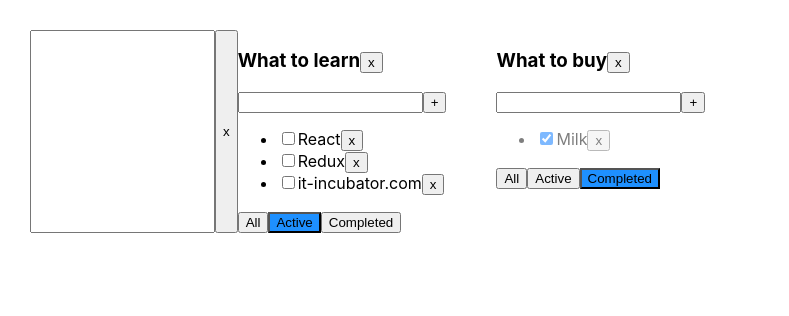
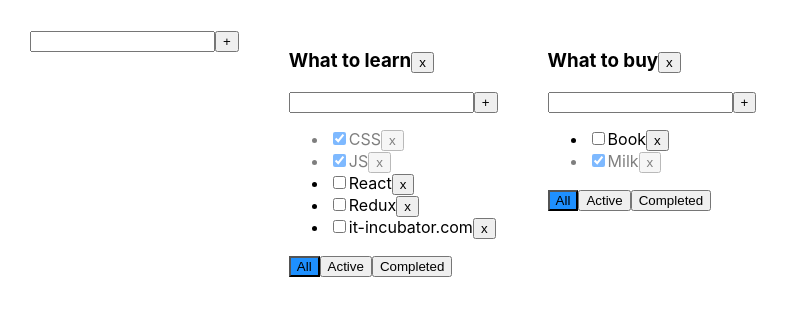
Before and after one commit to Almaz312/Todo-list-47, a React (Create React App) app: page / in a window 1280 px wide. Shown: the top 316 px of the page, without its empty margins (0-789 px from the left). Built offline with nearby package versions, Linux system fonts and the light colour scheme.

Commit message:
add files

```diff
--- /dev/null
+++ b/src/AddItemForm.tsx
@@ -0,0 +1,42 @@
+import React, {ChangeEvent, KeyboardEvent, useState} from "react";
+
+type AddItemFormPropsType = {
+    addItem: (newTaskTitle: string) => void;
+}
+
+export function AddItemForm(props: AddItemFormPropsType) {
+    const [newTaskTitle, setNewTaskTitle] = useState("");
+    const [error, setError] = useState<string | null>(null);
+
+    const onNewTitleChangeHandler = (e: ChangeEvent<HTMLInputElement>) => {
+        setNewTaskTitle(e.currentTarget.value)
+    };
+
+    const onKeyPressHandler = (e: KeyboardEvent<HTMLInputElement>) => {
+        setError(null);
+        if (e.charCode === 13) {
+            addTask();
+        }
+    };
+    const addTask = () => {
+        if (newTaskTitle.trim() !== "") {
+            props.addItem(newTaskTitle.trim())
+            setNewTaskTitle("");
+        } else {
+            setError("Title is required")
+        }
+    };
+
+    return (
+        <div>
+            <input
+                value={newTaskTitle}
+                onChange={onNewTitleChangeHandler}
+                onKeyPress={onKeyPressHandler}
+                className={error ? "error" : ""}
+            />
+            <button onClick={addTask}>+</button>
+            {error && <div className="error-massage">{error}</div>}
+        </div>
+    );
+};
--- a/src/App.tsx
+++ b/src/App.tsx
@@ -1,13 +1,17 @@
 import React, {useState} from 'react';
 import './App.css';
-import {Todolist} from "./Todolist";
+import {TasksType, Todolist} from "./Todolist";
 import {v1} from "uuid";
+import {AddItemForm} from "./AddItemForm";
 
 export type FilterValueType = "all" | "completed" | "active";
 type TodoListType = {
     id: string;
     title: string;
     filter: FilterValueType;
+};
+type TasksStateType = {
+    [key: string]: Array<TasksType>
 }
 
 function App() {
@@ -53,8 +57,8 @@ function App() {
     let todolistId2 = v1();
 
     let [todolists, setTodolists] = useState<Array<TodoListType>>([
-        {id: todolistId1, title: "What to learn", filter: "active"},
-        {id: todolistId2, title: "What to buy", filter: "completed"}
+        {id: todolistId1, title: "What to learn", filter: "all"},
+        {id: todolistId2, title: "What to buy", filter: "all"}
     ]);
 
     let removeTodolist = (todolistId: string) => {
@@ -65,7 +69,7 @@ function App() {
         setTasks({...tasksObj});
     }
 
-    let [tasksObj, setTasks] = useState({
+    let [tasksObj, setTasks] = useState<TasksStateType>({
         [todolistId1]: [
             {id: v1(), title: "CSS", isDone: true},
             {id: v1(), title: "JS", isDone: true},
@@ -79,9 +83,22 @@ function App() {
         ]
     });
 
+    function addTodolist(title: string) {
+        let todolist: TodoListType = {
+            id: v1(),
+            filter: "all",
+            title: title,
+        };
+        setTodolists([todolist, ...todolists]);
+        setTasks({
+            ...tasksObj,
+            [todolist.id]: []
+        })
+    }
+
     return (
         <div className="App">
-            <input/> <button>x</button>
+            <AddItemForm addItem={addTodolist}/>
             {
                 todolists.map((tl) => {
                     let tasksForTodolist = tasksObj[tl.id];
--- a/src/Todolist.tsx
+++ b/src/Todolist.tsx
@@ -1,5 +1,6 @@
-import React, {ChangeEvent, KeyboardEvent, useState} from "react";
+import React, {ChangeEvent} from "react";
 import {FilterValueType} from "./App";
+import {AddItemForm} from "./AddItemForm";
 
 export type TasksType = {
     id: string;
@@ -28,12 +29,15 @@ export function Todolist(props: PropsType) {
         props.removeTodolist(props.id)
     }
 
+    const addTask = (title: string) => {
+        props.addTask(title, props.id)
+    }
     return (
         <div>
             <h3>{props.title}
                 <button onClick={removeTodolist}>x</button>
             </h3>
-                <AddItemForm id={props.id} addTask={props.addTask}/>
+            <AddItemForm addItem={addTask}/>
             <ul>
                 {
                     props.tasks.map(t => {
@@ -71,45 +75,3 @@ export function Todolist(props: PropsType) {
         </div>
     );
 };
-
-type AddItemFormPropsType = {
-    addTask: (newTaskTitle: string, todolistId: string) => void;
-    id: string;
-}
-
-function AddItemForm(props: AddItemFormPropsType) {
-    const [newTaskTitle, setNewTaskTitle] = useState("");
-    const [error, setError] = useState<string | null>(null);
-
-    const onNewTitleChangeHandler = (e: ChangeEvent<HTMLInputElement>) => {
-        setNewTaskTitle(e.currentTarget.value)
-    };
-
-    const onKeyPressHandler = (e: KeyboardEvent<HTMLInputElement>) => {
-        setError(null);
-        if (e.charCode === 13) {
-            addTask();
-        }
-    };
-    const addTask = () => {
-        if (newTaskTitle.trim() !== "") {
-            props.addTask(newTaskTitle.trim(), props.id)
-            setNewTaskTitle("");
-        } else {
-            setError("Title is required")
-        }
-    };
-
-    return (
-        <div>
-            <input
-                value={newTaskTitle}
-                onChange={onNewTitleChangeHandler}
-                onKeyPress={onKeyPressHandler}
-                className={error ? "error" : ""}
-            />
-            <button onClick={addTask}>+</button>
-            {error && <div className="error-massage">{error}</div>}
-        </div>
-    )
-}
```
